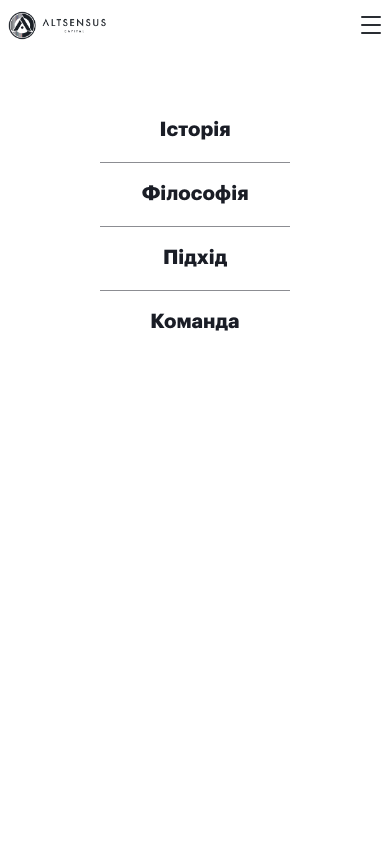
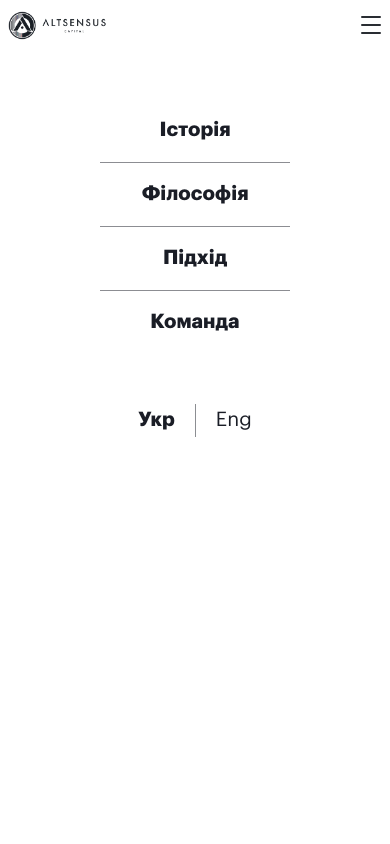
Before and after one commit to mdvs-pro/Altsensus_FE, a website: page main.html in a window 390 px wide. Both pictures are taken after a click on the button 370 px from the left and 25 px from the top of the page. Shown: the top 844 px of the page. Drawn offline with Linux system fonts and the light colour scheme.

Commit message:
add lang swaper to main.html burger menu

```diff
--- a/main.html
+++ b/main.html
@@ -58,7 +58,9 @@
               <li><a href="#contacts">Команда</a></li>
             </ul>
           </nav>
-          <div class="header__right-sight mobileHidden tabletHidden offset-lg-1 col-lg-3">
+          <div
+            class="header__right-sight mobileHidden tabletHidden offset-lg-1 col-lg-3"
+          >
             <div class="header__language-swapper">
               <div class="header__language-item active">
                 <a href="">Укр</a>
@@ -90,6 +92,14 @@
               <li><a href="#contacts">Команда</a></li>
             </ul>
           </nav>
+          <div class="header__language-swapper">
+            <div class="header__language-item active">
+              <a href="">Укр</a>
+            </div>
+            <div class="header__language-item">
+              <a href="">Eng</a>
+            </div>
+          </div>
         </div>
       </div>
     </header>
```
Also changed, not shown: assets/css/components/secondPage/collaboration/collaboration.css (+4 -4 lines).
